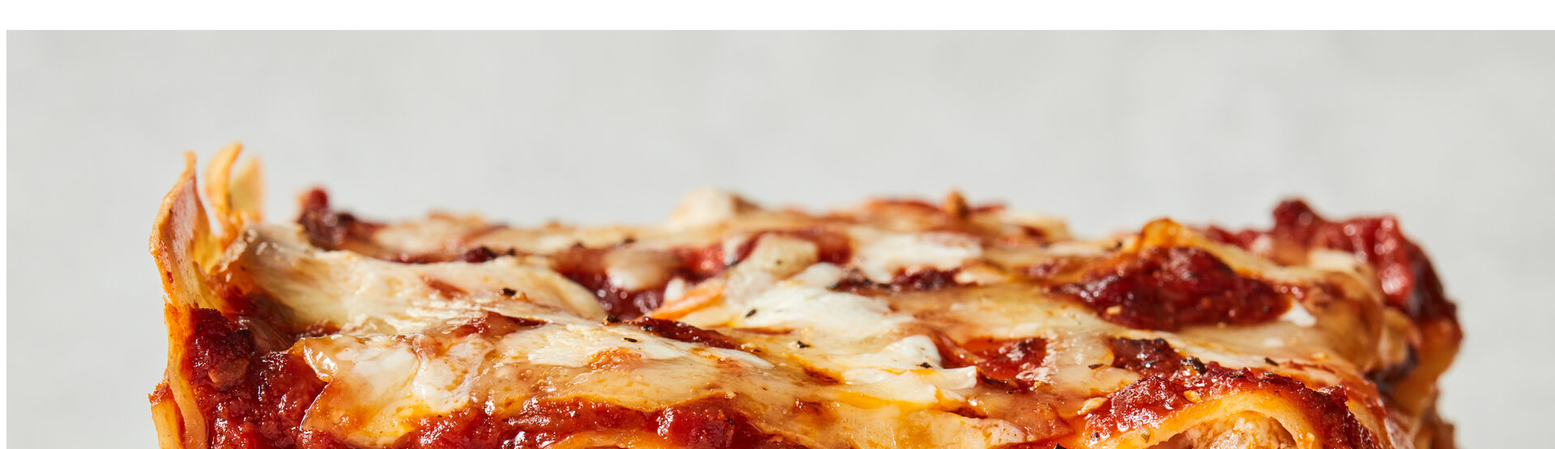
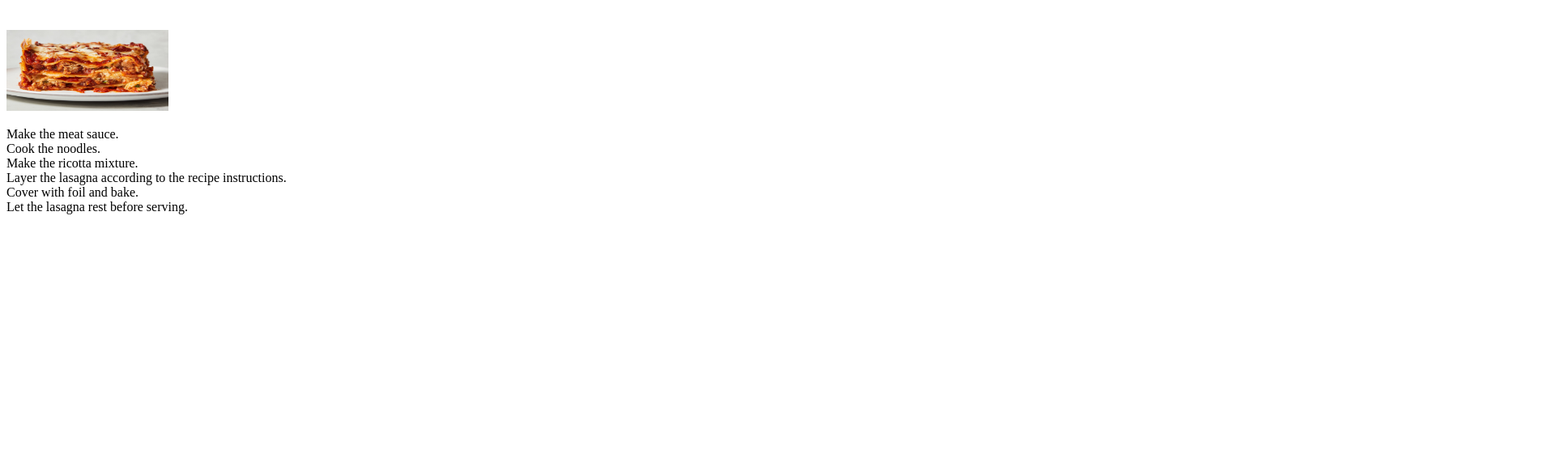
Before and after one commit to PulastTiwari/odin-recipes, a plain HTML site: page recipename.html in a window 1280 px wide. Shown: the part 61-616 px from the top of the page at 81% size, 1920 px wide, since content can reach past the window. Drawn offline with Linux system fonts and the light colour scheme.

Commit message:
Updated change in size of image

```diff
--- a/recipename.html
+++ b/recipename.html
@@ -7,7 +7,7 @@
     <body>
       <h1>Finished Recipe</h1>
       <br>
-      <img src="../odin-recipes/lasagna.jpg">
+      <img src="../odin-recipes/lasagna.jpg" alt="lasagna" height="100" width="200">
       <p> Make the meat sauce.
 <br>
 Cook the noodles.<br>
```
